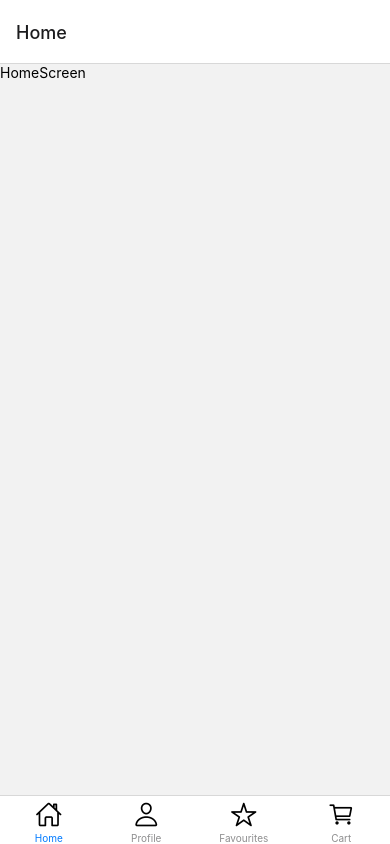
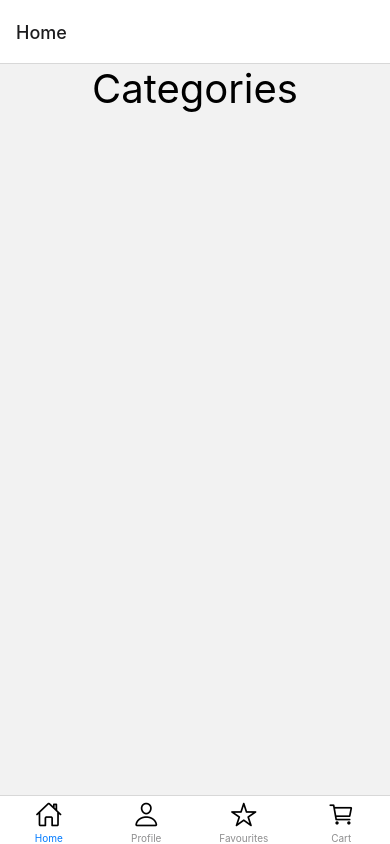
Before and after one commit to erenavar/shop-application, a React Native app: screen /TabNavigation in a window 390 px wide. Built offline with nearby package versions, Linux system fonts and the light colour scheme.

Commit message:
create header with gradient without type assign

```diff
--- a/package.json
+++ b/package.json
@@ -10,11 +10,13 @@
   },
   "dependencies": {
     "@react-native-async-storage/async-storage": "^1.24.0",
+    "@react-native-masked-view/masked-view": "react-native-masked-view/masked-view",
     "@react-navigation/bottom-tabs": "^6.6.1",
     "@react-navigation/native": "^6.1.18",
     "@react-navigation/native-stack": "^6.10.1",
     "@react-navigation/stack": "^6.4.1",
     "expo": "~51.0.21",
+    "expo-linear-gradient": "~13.0.2",
     "expo-status-bar": "~1.12.1",
     "firebase": "^10.12.4",
     "react": "18.2.0",
--- /dev/null
+++ b/src/components/GradientText.tsx
@@ -0,0 +1,28 @@
+import { StyleSheet, Text, View } from "react-native";
+import React from "react";
+import { LinearGradient } from "expo-linear-gradient";
+import MaskedView from "@react-native-masked-view/masked-view";
+
+const GradientText = (props) => {
+  return (
+    <MaskedView
+      maskElement={
+        <Text style={[props.style, { backgroundColor: "transparent" }]}>
+          {props.text}
+        </Text>
+      }
+    >
+      <LinearGradient
+        start={{ x: 0, y: 0 }}
+        end={{ x: 1, y: 1 }}
+        colors={["dodgerblue", "#ff5eff"]}
+      >
+        <Text style={[props.style, { opacity: 0 }]}>{props.text}</Text>
+      </LinearGradient>
+    </MaskedView>
+  );
+};
+
+export default GradientText;
+
+const styles = StyleSheet.create({});
--- a/src/screens/Home/HomeScreen.tsx
+++ b/src/screens/Home/HomeScreen.tsx
@@ -4,6 +4,8 @@ import { CompositeScreenProps } from "@react-navigation/native";
 import { BottomTabScreenProps } from "@react-navigation/bottom-tabs";
 import { RootStackParamList, TabParamList } from "../../Navigation/types";
 import { StackScreenProps } from "@react-navigation/stack";
+import { LinearGradient } from "expo-linear-gradient";
+import GradientText from "../../components/GradientText";
 
 type Props = CompositeScreenProps<
   BottomTabScreenProps<TabParamList, "Home">,
@@ -13,9 +15,14 @@ type Props = CompositeScreenProps<
 export const HomeScreen: FC<Props> = () => {
   return (
     <View>
-      <Text>HomeScreen</Text>
+      <GradientText text="Categories" style={styles.gradientText} />
     </View>
   );
 };
 
-const styles = StyleSheet.create({});
+const styles = StyleSheet.create({
+  gradientText: {
+    fontSize: 40,
+    alignSelf: "center",
+  },
+});
```
Also changed, not shown: 2 other files (tests, documents, lock files or other folders).
